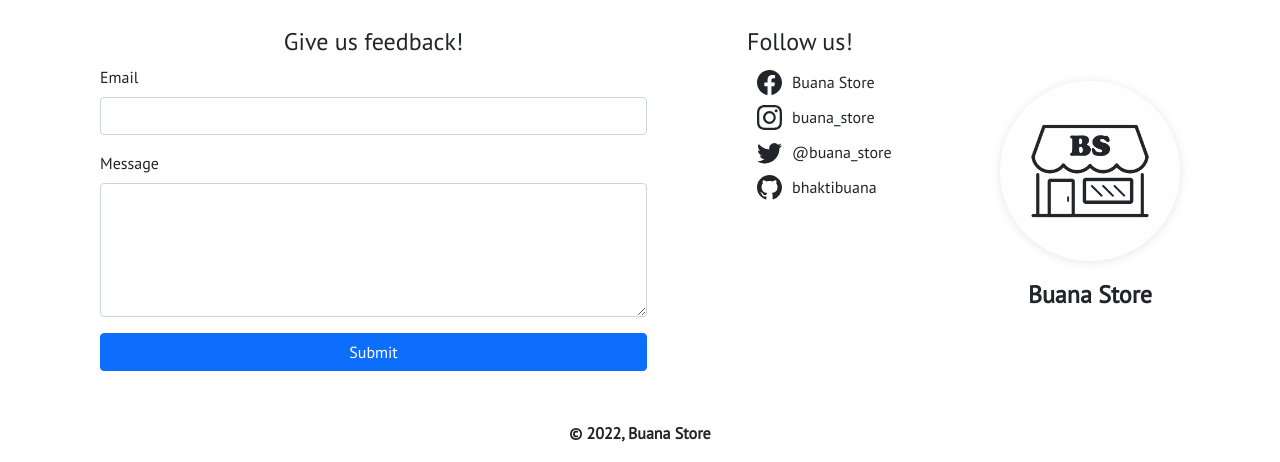
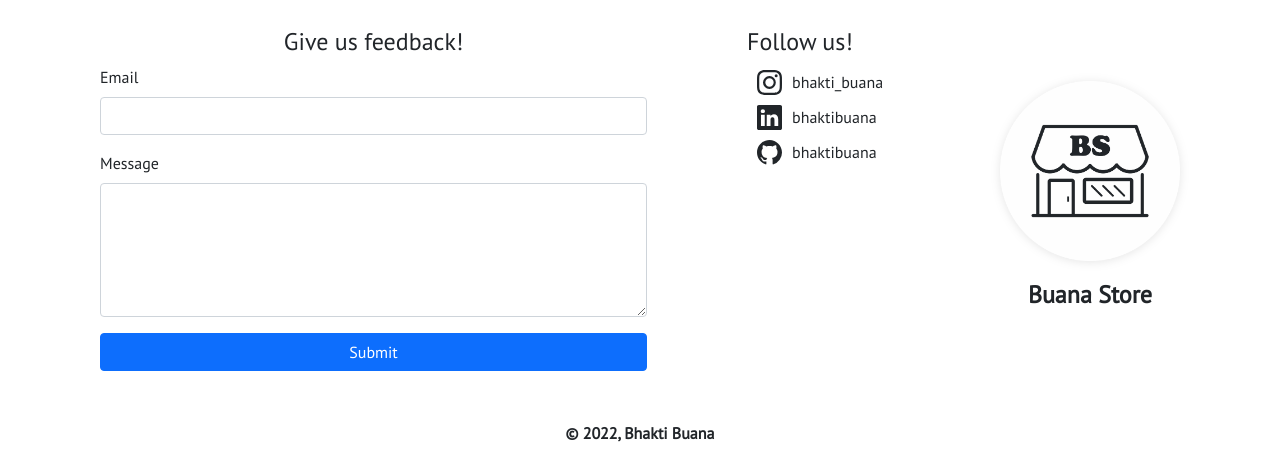
Before and after one commit to bhaktibuana/buanastore, a React (Create React App) app: page / in a window 1280 px wide. Shown: the part 822-1284 px from the top of the page. Built offline with nearby package versions, Linux system fonts and the light colour scheme; no server answers.

Commit message:
edit social media on footer

```diff
--- a/src/components/Footer/Footer.js
+++ b/src/components/Footer/Footer.js
@@ -1,6 +1,6 @@
 import React from "react";
 import "./Footer.css";
-import { BsFacebook, BsInstagram, BsTwitter, BsGithub } from "react-icons/bs";
+import { BsFacebook, BsInstagram, BsTwitter, BsGithub, BsLinkedin } from "react-icons/bs";
 
 const Footer = () => {
   return (
@@ -39,31 +39,21 @@ const Footer = () => {
             <div className="footer-social-icons">
               <div className="footer-social">
                 <div className="footer-social-icon">
-                  <BsFacebook size={25} />
+                  <BsInstagram size={25} />
                 </div>
 
-                <a href="/" onClick={(e) => e.preventDefault()}>
-                  Buana Store
+                <a href="https://www.instagram.com/bhakti_buana/" target="_blank" rel="noopener noreferrer">
+                  bhakti_buana
                 </a>
               </div>
 
               <div className="footer-social">
                 <div className="footer-social-icon">
-                  <BsInstagram size={25} />
+                  <BsLinkedin size={25} />
                 </div>
 
-                <a href="/" onClick={(e) => e.preventDefault()}>
-                  buana_store
-                </a>
-              </div>
-
-              <div className="footer-social">
-                <div className="footer-social-icon">
-                  <BsTwitter size={25} />
-                </div>
-
-                <a href="/" onClick={(e) => e.preventDefault()}>
-                  @buana_store
+                <a href="https://www.linkedin.com/in/bhaktibuana/" target="_blank" rel="noopener noreferrer">
+                  bhaktibuana
                 </a>
               </div>
 
@@ -90,7 +80,7 @@ const Footer = () => {
         </div>
 
         <div className="footer-copyright-container">
-          <p>© 2022, Buana Store</p>
+          <p>© 2022, Bhakti Buana</p>
         </div>
       </div>
     </>
```
